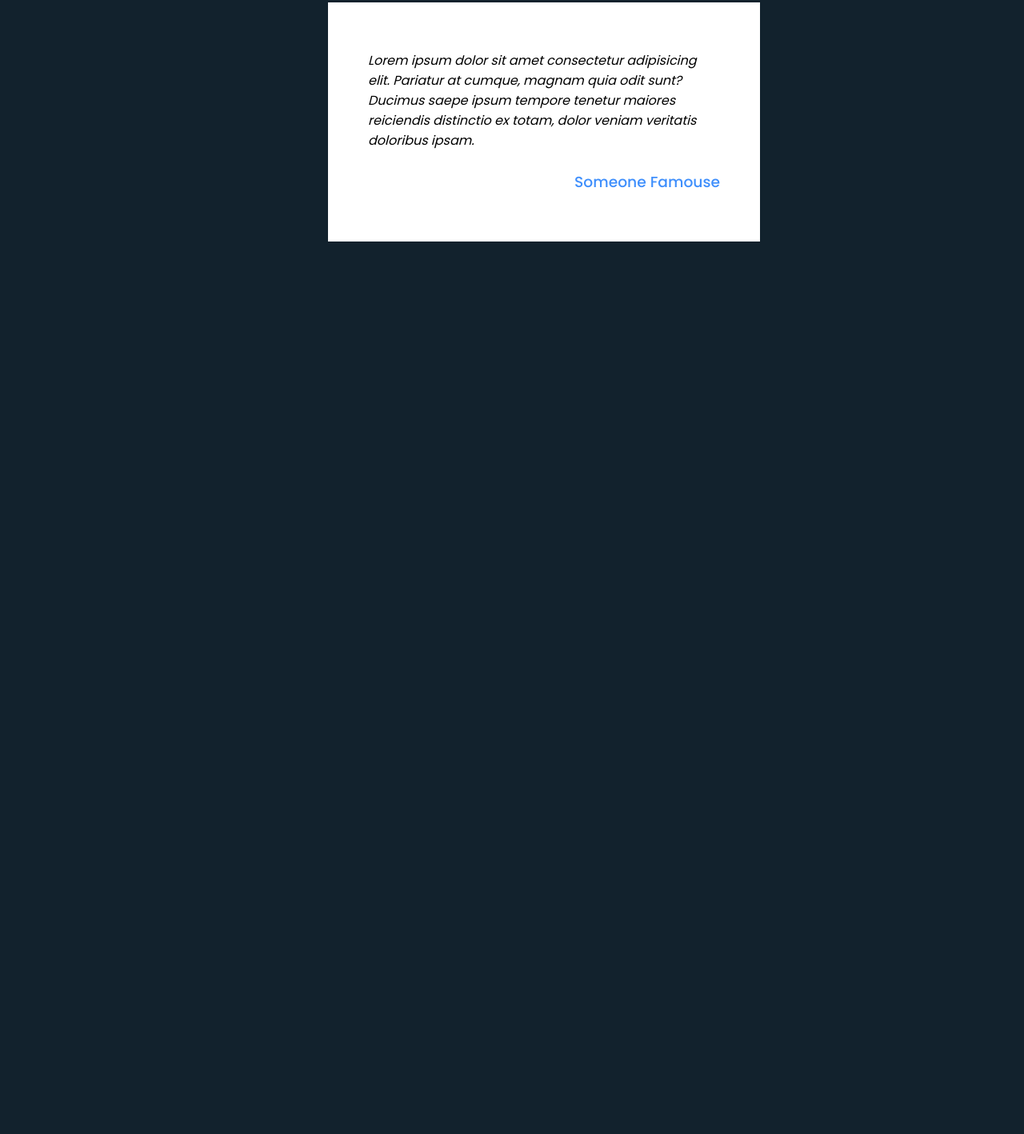
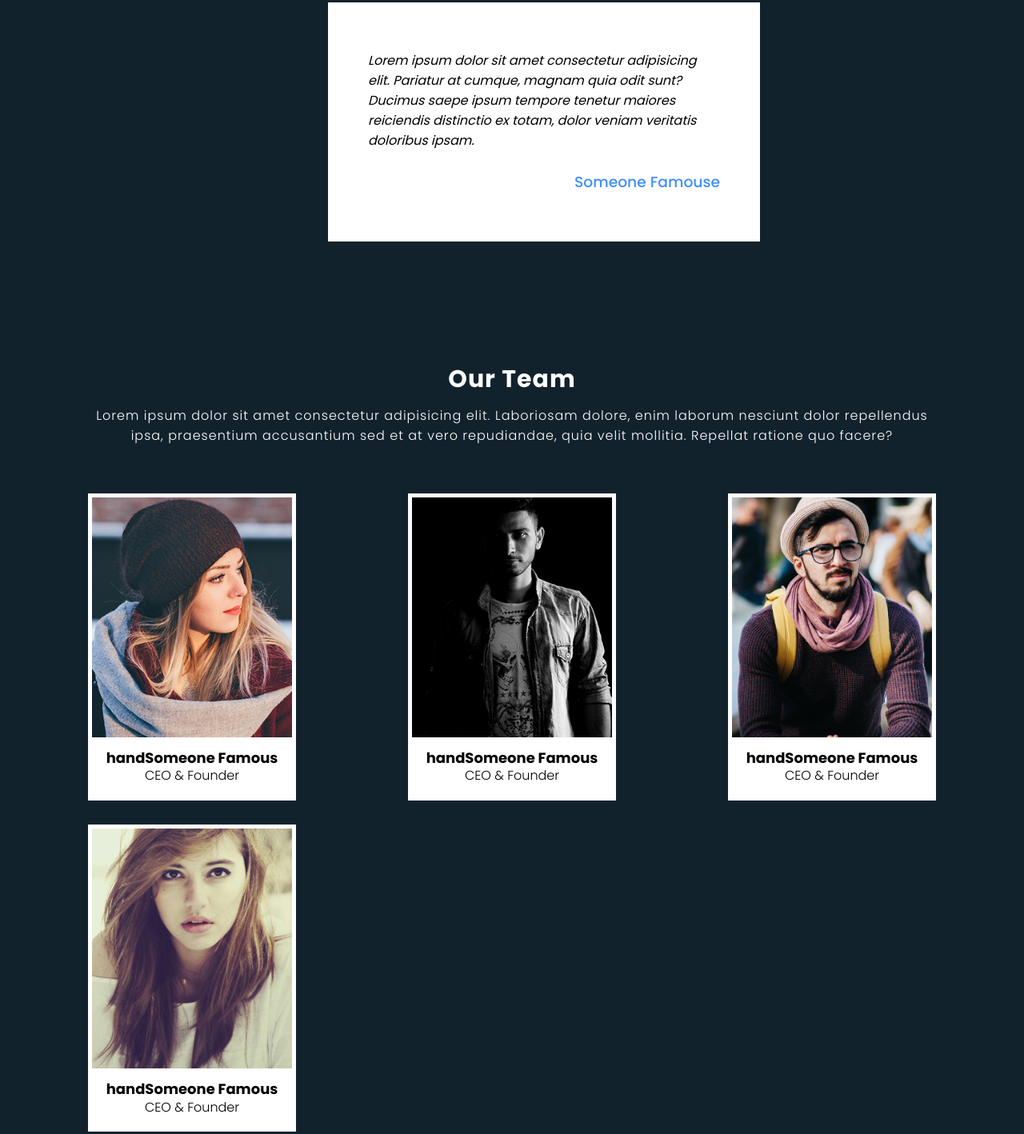
Before and after one commit to YunSeong-Park/responsive-web, a plain HTML site: page basic/index.html in a window 1280 px wide. Shown: the part 3356-4774 px from the top of the page at 80% size. Before the commit the page ends 3808 px from the top, so only its background shows below. Drawn offline with Linux system fonts and the light colour scheme.

Commit message:
[New Feature] Team section 구현

```diff
--- a/basic/index.html
+++ b/basic/index.html
@@ -158,6 +158,71 @@
           </div>
         </div>
       </section>
+
+      <!-- Team -->
+      <section class="team">
+        <h2 class="heading">Our Team</h2>
+        <p class="text">
+          Lorem ipsum dolor sit amet consectetur adipisicing elit. Laboriosam
+          dolore, enim laborum nesciunt dolor repellendus ipsa, praesentium
+          accusantium sed et at vero repudiandae, quia velit mollitia. Repellat
+          ratione quo facere?
+        </p>
+        <div class="container">
+          <div class="teamBx">
+            <div class="box">
+              <div class="imgBx">
+                <img src="images/1.jpg" />
+              </div>
+              <div class="content">
+                <h2>
+                  handSomeone Famous <br />
+                  <span>CEO & Founder</span>
+                </h2>
+              </div>
+            </div>
+          </div>
+          <div class="teamBx">
+            <div class="box">
+              <div class="imgBx">
+                <img src="images/2.jpg" />
+              </div>
+              <div class="content">
+                <h2>
+                  handSomeone Famous <br />
+                  <span>CEO & Founder</span>
+                </h2>
+              </div>
+            </div>
+          </div>
+          <div class="teamBx">
+            <div class="box">
+              <div class="imgBx">
+                <img src="images/3.jpg" />
+              </div>
+              <div class="content">
+                <h2>
+                  handSomeone Famous <br />
+                  <span>CEO & Founder</span>
+                </h2>
+              </div>
+            </div>
+          </div>
+          <div class="teamBx">
+            <div class="box">
+              <div class="imgBx">
+                <img src="images/4.jpg" />
+              </div>
+              <div class="content">
+                <h2>
+                  handSomeone Famous <br />
+                  <span>CEO & Founder</span>
+                </h2>
+              </div>
+            </div>
+          </div>
+        </div>
+      </section>
     </div>
     <script type="text/javascript">
       function toggleClassName() {
--- a/basic/style.css
+++ b/basic/style.css
@@ -316,3 +316,50 @@ header .toggle.active {
   font-weight: 500;
   color: #3f8ffc;
 }
+.team {
+  position: relative;
+  padding: 0 100px 100px;
+  text-align: center;
+}
+.team .container {
+  margin-top: 30px;
+}
+.team .teamBx {
+  display: flex;
+  flex-wrap: wrap;
+  margin-top: 30px;
+  justify-content: center;
+}
+.team .teamBx .box {
+  margin: 0 10px;
+  width: 260px;
+  padding: 5px;
+  background-color: #fff;
+}
+.team .teamBx .box .imgBx {
+  position: relative;
+  width: 100%;
+  height: 300px;
+}
+.team .teamBx .box .imgBx img {
+  position: absolute;
+  top: 0;
+  left: 0;
+  width: 100%;
+  height: 100%;
+  object-fit: cover;
+}
+.team .teamBx .box .content {
+  padding: 15px 0;
+}
+.team .teamBx .box .content h2 {
+  position: relative;
+  font-size: 18px;
+  line-height: 1.2em;
+}
+
+.team .teamBx .box .content h2 span {
+  position: relative;
+  font-size: 16px;
+  font-weight: 300;
+}
```
